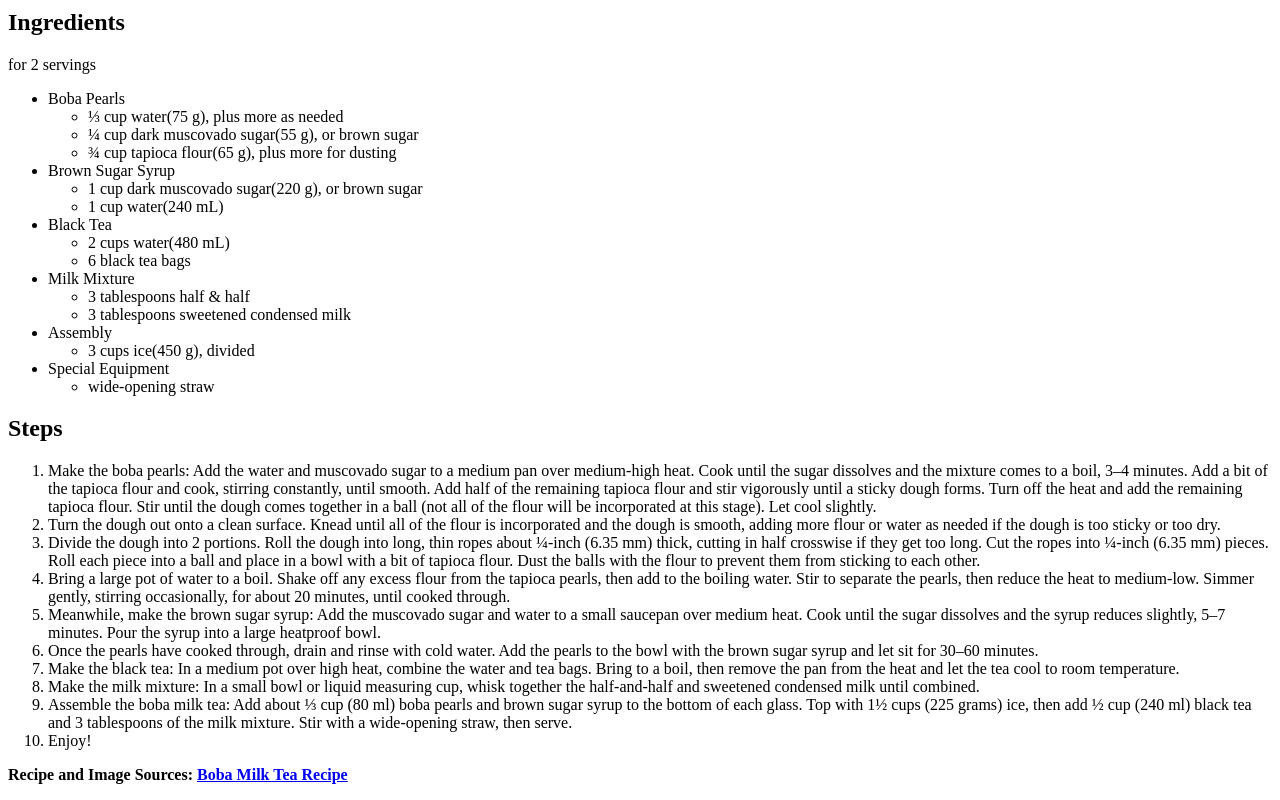
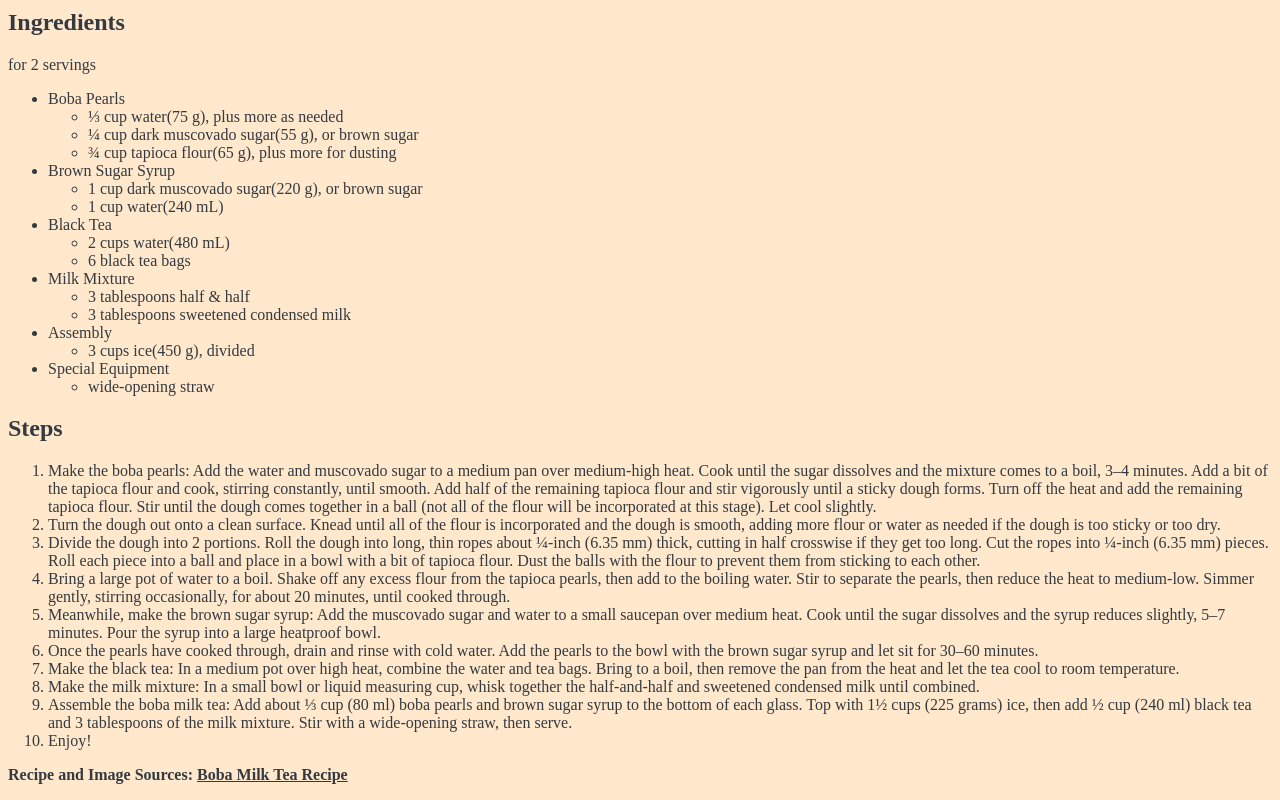
Before and after one commit to yu10p/odin-recipes, a plain HTML site: page recipes/boba-mike-tea.html in a window 1280 px wide. Shown: the part 534-1334 px from the top of the page. Drawn offline with Linux system fonts and the light colour scheme.

Commit message:
Add style

```diff
--- a/recipes/boba-mike-tea.html
+++ b/recipes/boba-mike-tea.html
@@ -5,6 +5,7 @@
     <meta charset="UTF-8">
     <meta name="viewport" content="width=device-width, initial-scale=1.0">
     <title>Boba Milk Tea Recipe</title>
+    <link rel="stylesheet" href="../style.css">
 </head>
 
 <body>
--- /dev/null
+++ b/style.css
@@ -0,0 +1,8 @@
+body {
+    background-color: #ffe8cc;
+    color: #343a40;
+}
+
+a {
+    color: #343a40;
+}
```
Also changed, not shown: index.html (+1 -0 lines), recipes/croissant.html (+1 -0 lines), recipes/hawaiian-pizza.html (+1 -0 lines).
